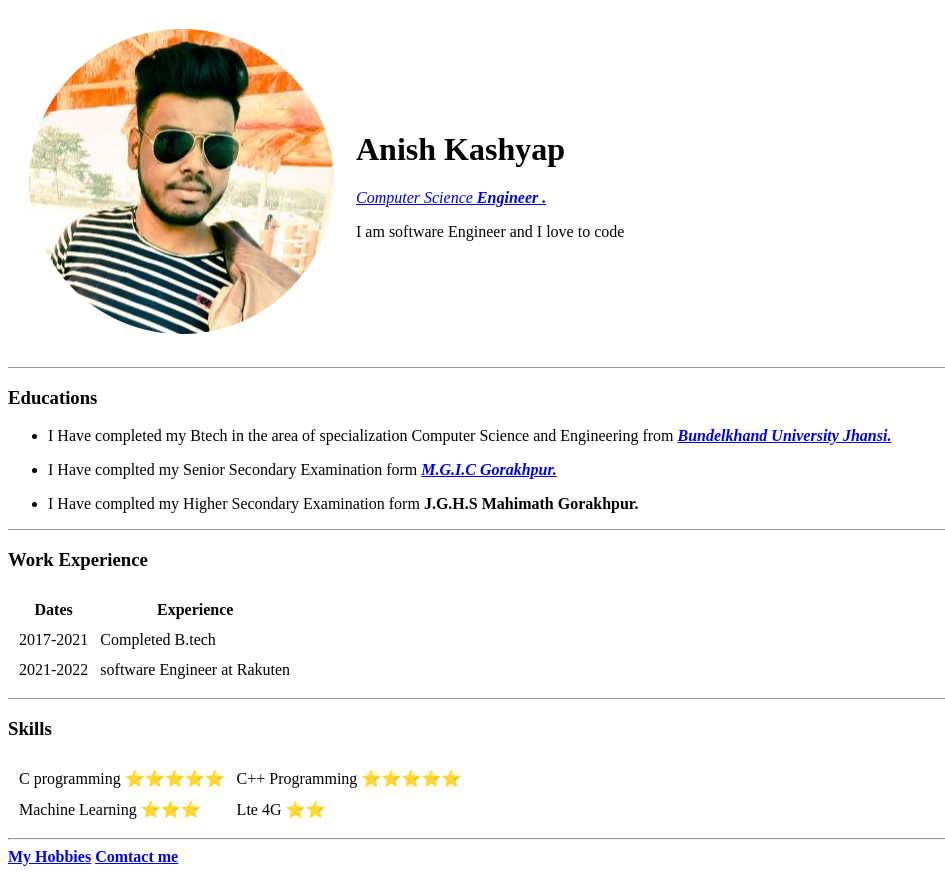
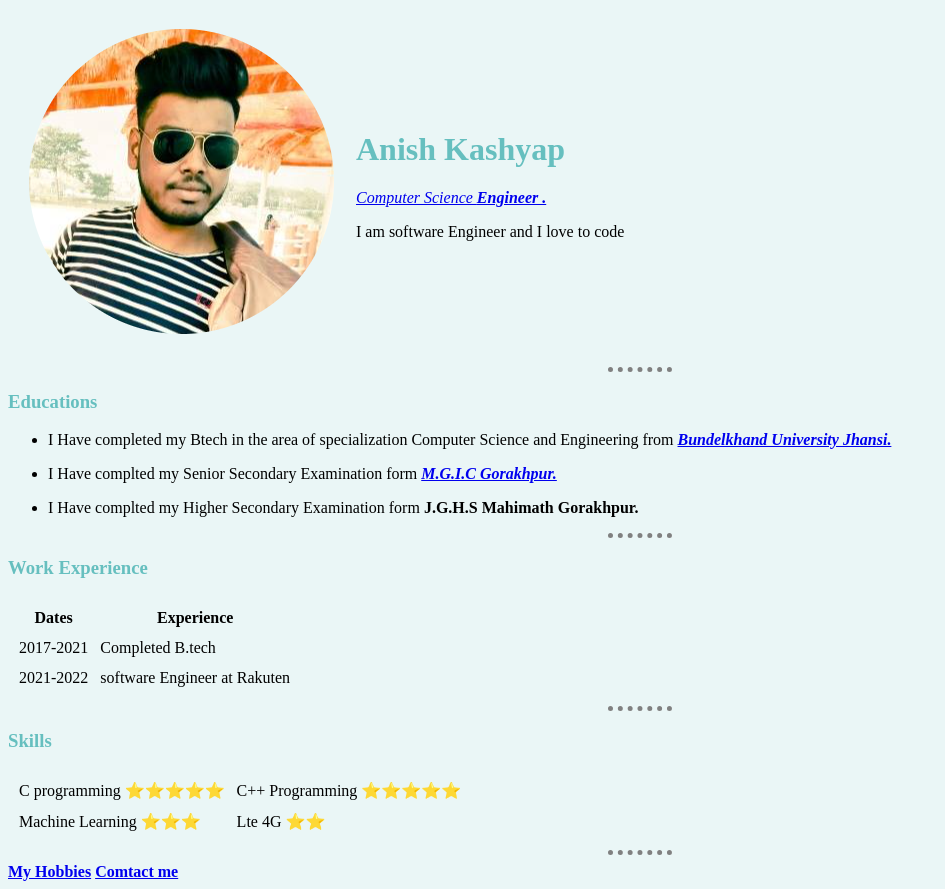
Before and after one commit to anish8808/Web-Devlopment-Courses, a plain HTML site: page index.html in a window 1280 px wide. Shown: the whole page, without its empty margins (0-945 px from the left). Drawn offline with Linux system fonts and the light colour scheme.

Commit message:
Latest Changes

```diff
--- /dev/null
+++ b/css/styles.css
@@ -0,0 +1,17 @@
+body{
+  background-color: #EAF6F6;
+}
+h1{
+  color: #66BFBF;
+}
+h3{
+  color:  #66BFBf;
+}
+
+hr{
+  border-style: none;
+  border-top-style: dotted;
+  border-color: grey;
+  border-width: 5px;
+  width: 5%;
+}
--- a/index.html
+++ b/index.html
@@ -4,9 +4,10 @@
 <head>
   <meta charset="utf-8">
   <title> 🧓 Anish's Personal site</title>
+  <link rel="stylesheet" href="css/styles.css">
 </head>
 
-<body>
+<body >
   <table cellspacing='20'>
     <tr>
       <td> <img src="my Image-modified.png" alt="anish profile picture" /></td>
```
Also changed, not shown: contact.html (+1 -0 lines), hobbies.html (+1 -0 lines).
